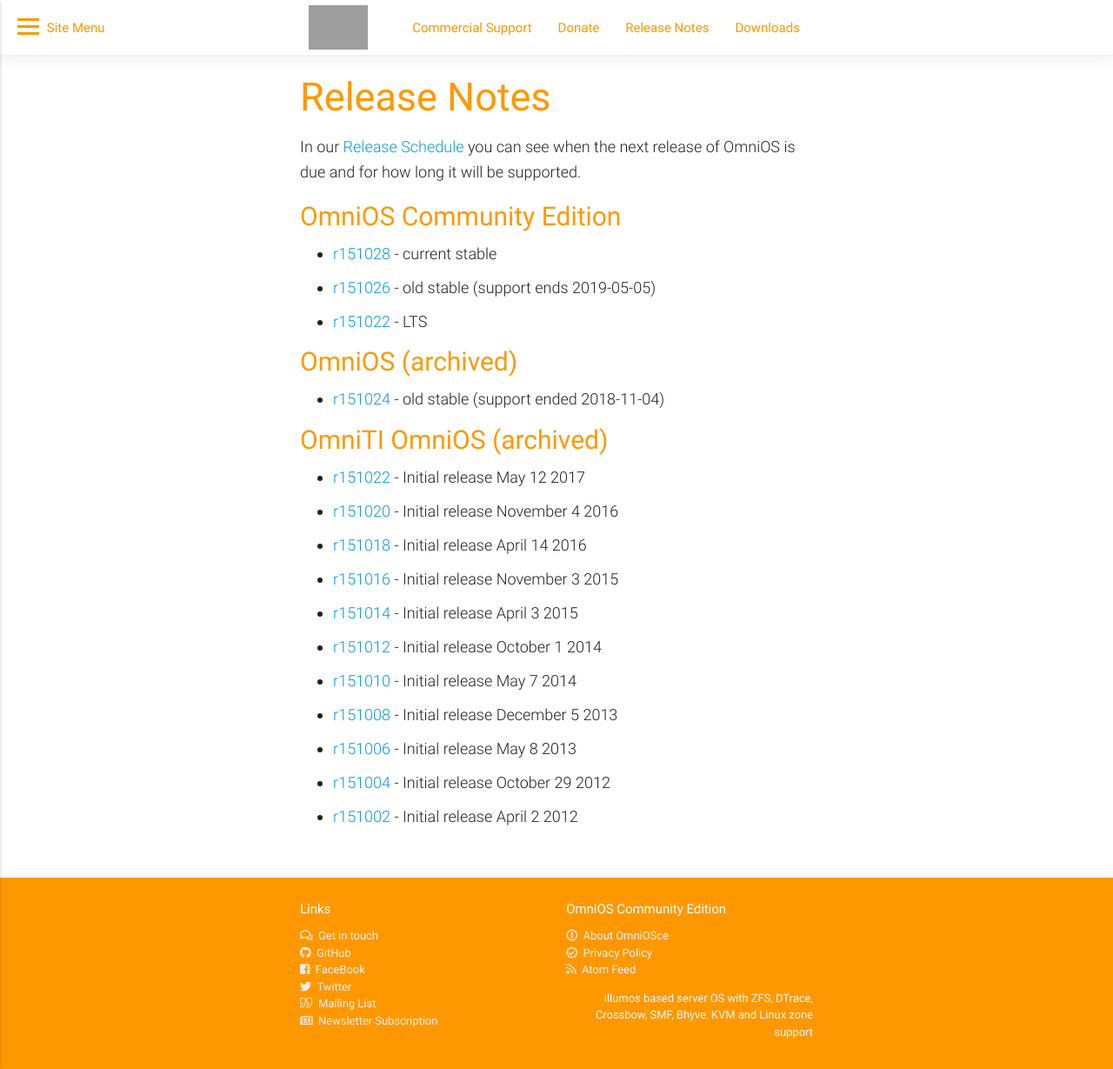
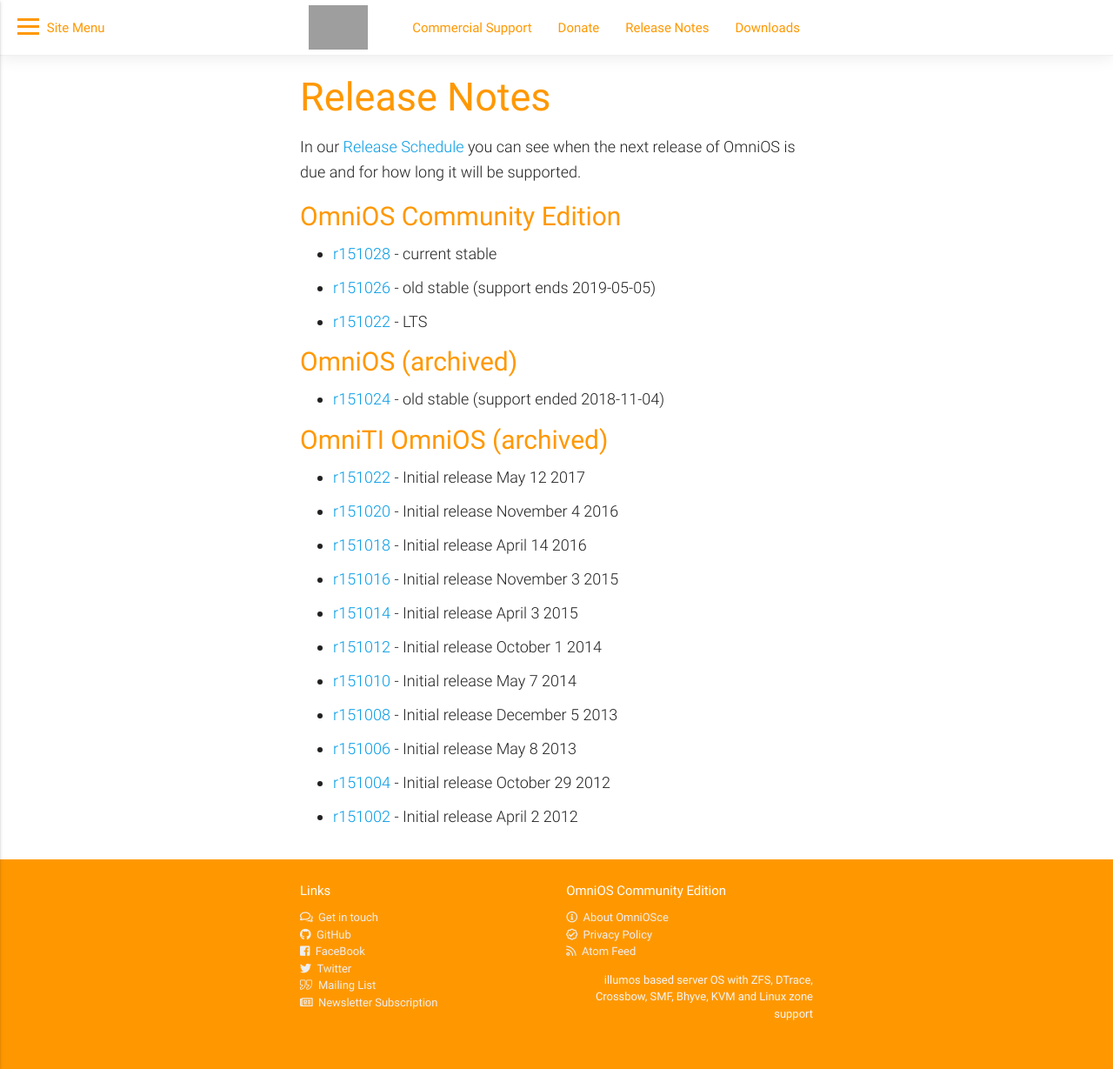
Before and after one commit to omniosorg/omniosorg.github.io, a Jekyll site: the page built from releasenotes.md, in a window 1280 px wide and 1229 px high. Shown: the whole window at 87% size. Built offline with Jekyll 4.4.1, drawn with Linux system fonts in a browser that asks for light colours; comment, search, counter and statistics services are not loaded; grey boxes are pictures that could not be loaded.

Commit message:
fix bottom padding

```diff
--- a/assets/css/app.scss
+++ b/assets/css/app.scss
@@ -225,6 +225,7 @@
     font-size: 13px;
     line-height: 1.5;
     letter-spacing: -0.003em;
+    padding-bottom: 3ex;
 }
 
 .fleft, .cfleft {
```
